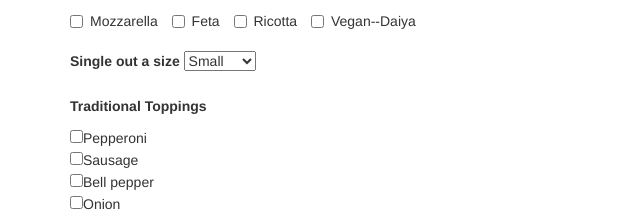
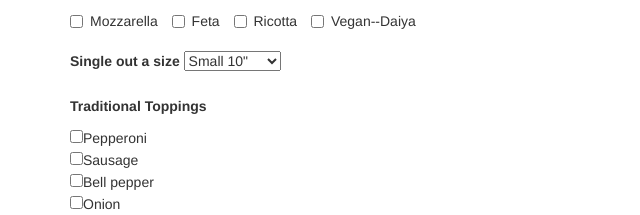
Before and after one commit to mcarlin27/pizza, a plain HTML site: page index.html in a window 1280 px wide. Shown: the part 466-681 px from the top of the page, 0-640 px from the left. Drawn offline with Linux system fonts and the light colour scheme.

Commit message:
add size values to pizza size selectors.

```diff
--- a/index.html
+++ b/index.html
@@ -66,9 +66,9 @@
         <br><br>
         <label for="size">Single out a size</label>
         <select id="size">
-          <option value="8">Small</option>
-          <option value="10">Medium</option>
-          <option value="12">Large</option>
+          <option value="8">Small 10"</option>
+          <option value="10">Medium 12"</option>
+          <option value="12">Large 14"</option>
         </select>
         <br><br>
         <div class="form-group">
```
